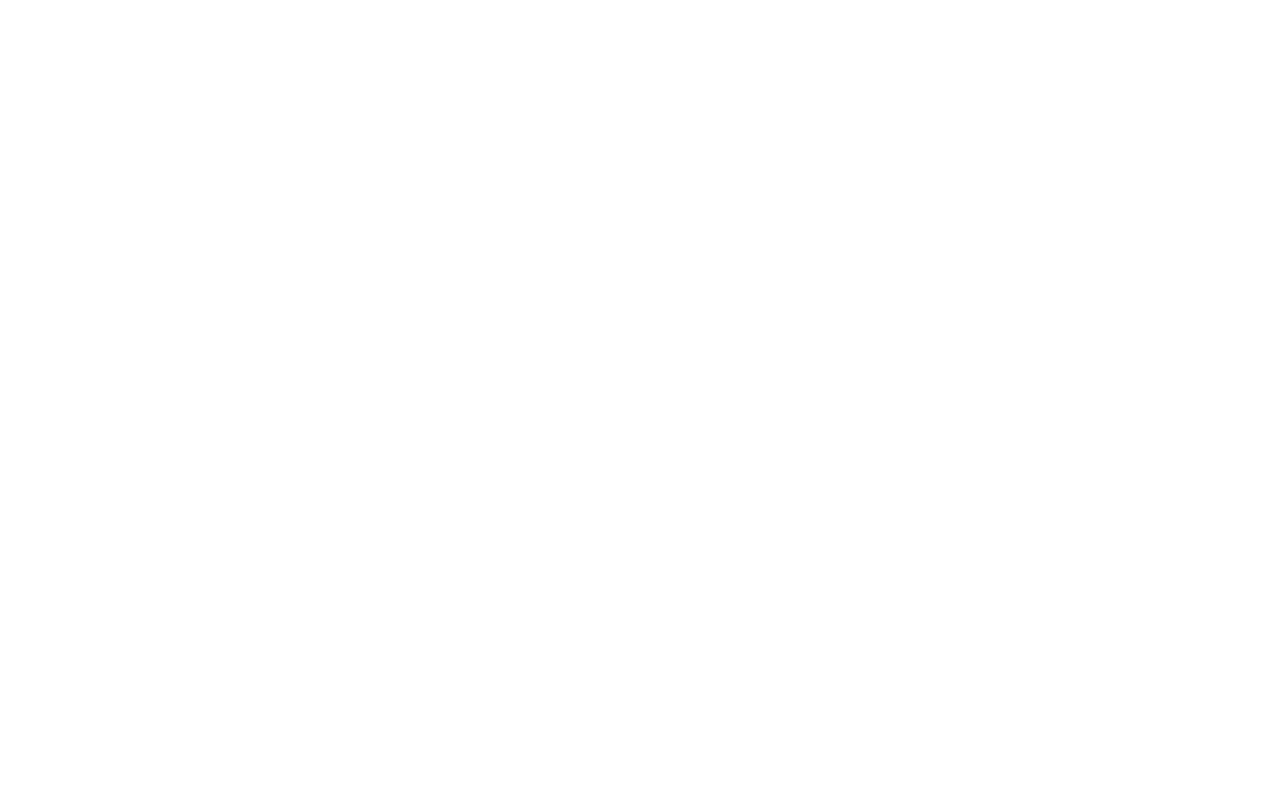
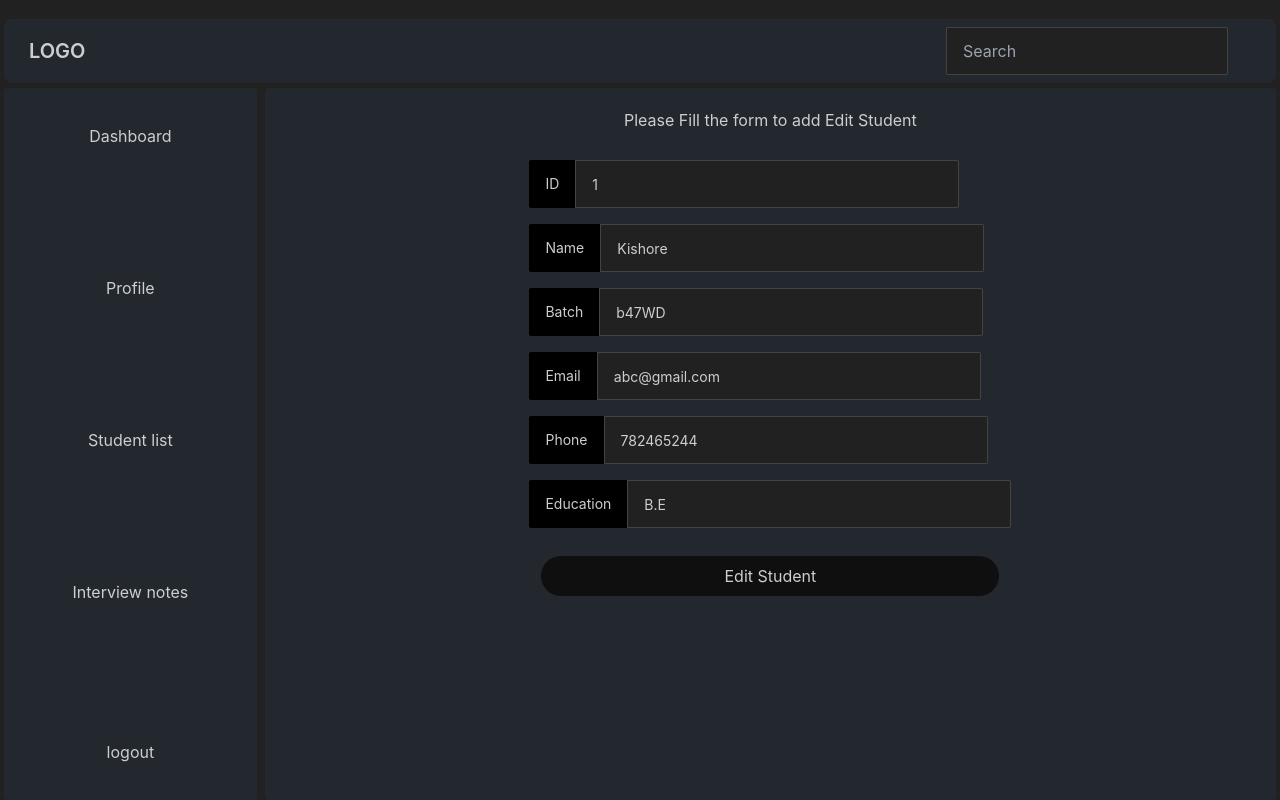
Before and after one commit to SanJay1577/first-react-app, a React (Create React App) app: page /edit/1 in a window 1280 px wide. Before the commit this address had no page. Built offline with nearby package versions, Linux system fonts and the light colour scheme.

Commit message:
Edit Students added updated b47WD

```diff
--- a/src/App.js
+++ b/src/App.js
@@ -8,6 +8,7 @@
 import StudentList from './Components/StudentList';
 import { Routes, Route } from 'react-router-dom';
 import AddStudents from './Components/AddStudents';
+import EditStudent from './Components/EditStudent';
 
 
 function App() {
@@ -50,6 +51,12 @@
     setData ={setData}
   />}
   />
+    <Route
+  path="/edit/:id" element={<EditStudent
+    studentData={data}
+    setData ={setData}
+  />}
+  />
 
   <Route path="/student/all" element={
     <StudentList
--- a/src/Components/AddStudents.js
+++ b/src/Components/AddStudents.js
@@ -1,5 +1,6 @@
 import { useState } from "react";
 import Base from "../BasePage/Base";
+
 
 export default function AddStudents({studentData, setData}) {
     const [id, setId] = useState("");
@@ -9,7 +10,6 @@
     const [phone, setPhone] = useState("");
     const [qualification, setQualification] = useState("");
     //setId(value) => id
-
     function addnewStudent(){
       const newStudentObj = {
         id,
@@ -20,16 +20,16 @@
         qualification
       }
       console.log(newStudentObj)
-      // add new data
-    //   const data = ["sanjay", "kishore"]
-    //   function addData(array, newData){
-    //     //
-    //     console.log(array)
-    //    const newArr =  [...array, newData]
-    //     console.log(newArr)
-    //   }
+      // adding newdata
+      setData([...studentData, newStudentObj]);
+         //if we wanted to remove data
+         setId("");
+         setName("")
+         setBatch("")
+         setQualification("")
+         setPhone("")
+         setEmail("")
 
-    //   addData(data, "aravindh")
     }
     return (
         <Base>
--- /dev/null
+++ b/src/Components/EditStudent.js
@@ -0,0 +1,121 @@
+import { useEffect, useState } from "react";
+import Base from "../BasePage/Base";
+import { useNavigate, useParams } from "react-router-dom";
+
+export default function EditStudent({ studentData, setData }) {
+
+    const navigate = useNavigate()
+
+    const { id } = useParams();
+
+    const [idx, setIdx] = useState("");
+    const [name, setName] = useState("");
+    const [batch, setBatch] = useState("");
+    const [email, setEmail] = useState("");
+    const [phone, setPhone] = useState("");
+    const [qualification, setQualification] = useState("");
+
+    useEffect(() => {
+        console.log("id : ", id)
+        const selectedStudent = studentData.find((stud, index) => stud.id === parseInt(id));
+        console.log(selectedStudent)
+        setIdx(selectedStudent.id)
+        setName(selectedStudent.name)
+        setBatch(selectedStudent.batch)
+        setQualification(selectedStudent.qualification)
+        setPhone(selectedStudent.phone)
+        setEmail(selectedStudent.email)
+    }, [id, studentData])
+
+    function editStudent() {
+        const editedStudentObject = {
+            id: idx,
+            name,
+            batch,
+            email,
+            phone,
+            qualification
+        }
+        console.log(editedStudentObject)
+        // we need to find the index
+        const editIndex = studentData.findIndex((stud, index) => stud.id === parseInt(id));
+        console.log(editIndex)
+        studentData[editIndex] = editedStudentObject
+        setData([...studentData]);
+        navigate("/student/all")
+    }
+
+    return (
+        <Base>
+            <div className="p-5">Please Fill the form to add Edit Student</div>
+            <div className="form-control">
+                <label className="input-group input-group-md  m-2">
+                    <span>ID </span>
+                    <input
+                        type="number"
+                        placeholder="Enter Student ID"
+                        className="input input-bordered input-md w-96"
+                        value={idx}
+                        onChange={(e) => setIdx(e.target.value)}
+                    />
+                </label>
+
+                <label className="input-group input-group-md m-2">
+                    <span>Name</span>
+                    <input
+                        type="text"
+                        placeholder="Enter Student Name"
+                        className="input input-bordered input-md w-96"
+                        value={name}
+                        onChange={(e) => setName(e.target.value)}
+                    />
+                </label>
+                <label className="input-group input-group-md  m-2">
+                    <span>Batch</span>
+                    <input type="text"
+                        placeholder="Enter Student Batch"
+                        className="input input-bordered input-md w-96"
+                        value={batch}
+                        onChange={(e) => setBatch(e.target.value)}
+                    />
+                </label>
+                <label className="input-group input-group-md  m-2">
+                    <span>Email</span>
+                    <input
+                        type="text"
+                        placeholder="Enter Student Email"
+                        className="input input-bordered input-md w-96"
+                        value={email}
+                        onChange={(e) => setEmail(e.target.value)}
+                    />
+                </label>
+                <label className="input-group input-group-md m-2">
+                    <span>Phone</span>
+                    <input
+                        type="text"
+                        placeholder="Enter Student Phone"
+                        className="input input-bordered input-md w-96"
+                        value={phone}
+                        onChange={(e) => setPhone(e.target.value)}
+                    />
+                </label>
+                <label className="input-group input-group-md  m-2">
+                    <span>Education</span>
+                    <input
+                        type="text"
+                        placeholder="Enter Student Education"
+                        className="input input-bordered input-md w-96"
+                        value={qualification}
+                        onChange={(e) => setQualification(e.target.value)}
+                    />
+                </label>
+
+                <button className="rounded-full bg-base-200 p-2 m-5"
+                    onClick={editStudent}
+                >
+                    Edit Student
+                </button>
+            </div>
+        </Base>
+    )
+}
--- a/src/Components/StudentCard.js
+++ b/src/Components/StudentCard.js
@@ -1,13 +1,15 @@
+import { useNavigate } from "react-router-dom";
+
 export default function StudentCard({student, studentData, setData}){
-
+const navigate = useNavigate()
     const removeStudent = (id)=>{
         //api operations
      const newStudentData = studentData.filter((stud)=>stud.id !== id);
      setData(newStudentData)
     }
     return (
-        <div>
-    <div className="card w-96 bg-base-100 shadow-xl">
+
+    <div className="card w-96 bg-base-100 shadow-xl m-2">
     <div className="card-body">
           <h2 className="card-title">{student.name}</h2>
            <p>Batch: {student.batch}</p>
@@ -18,10 +20,15 @@
         <button className="btn btn-danger"
         onClick={()=>removeStudent(student.id)}
         >Delete</button>
+
+     <button className="btn btn-primary"
+        onClick={()=>navigate(`/edit/${student.id}`)}
+        >Edit</button>
+
          </div>
        </div>
        </div>
-        </div>
+
     )
 
 }
```
